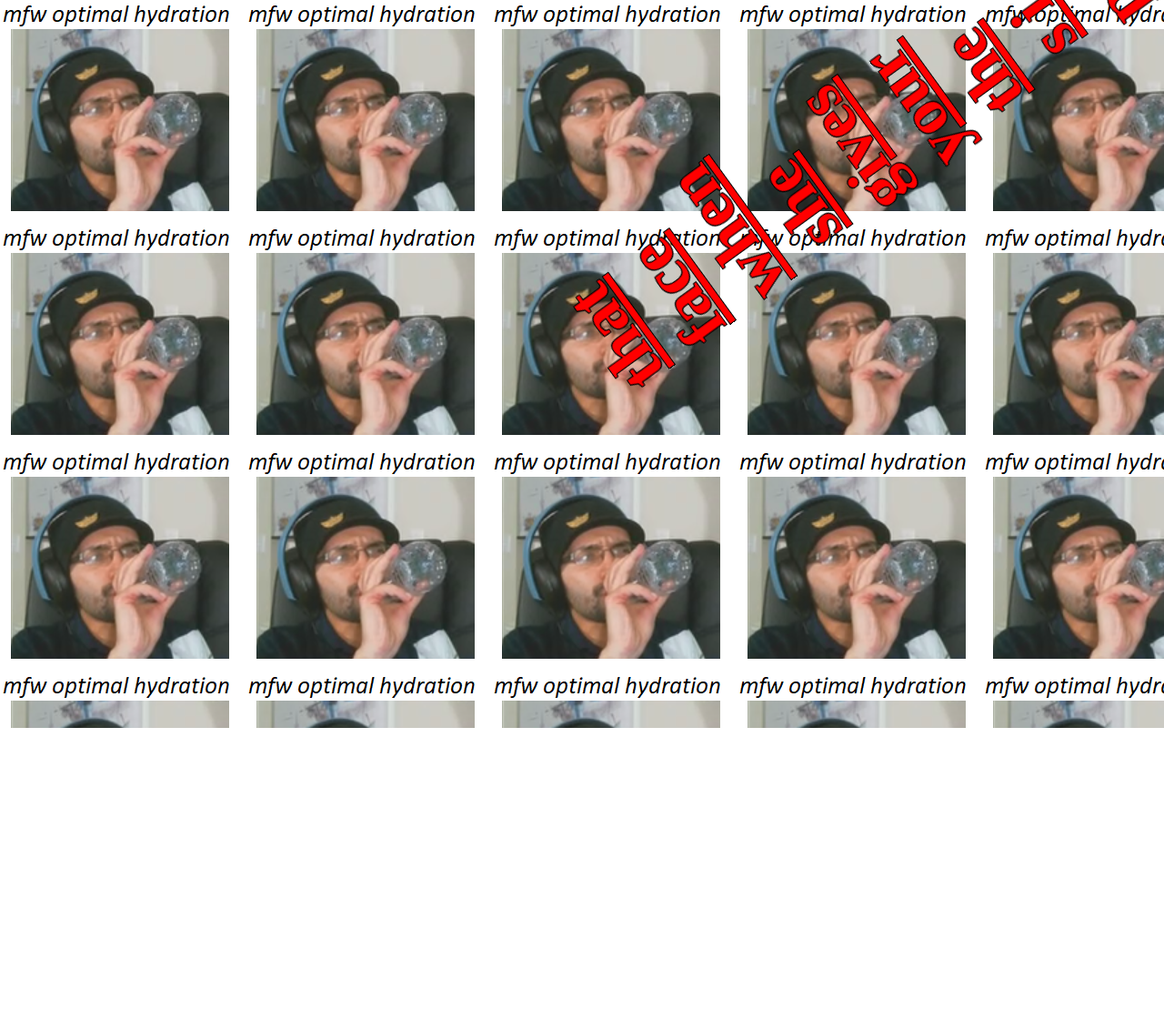
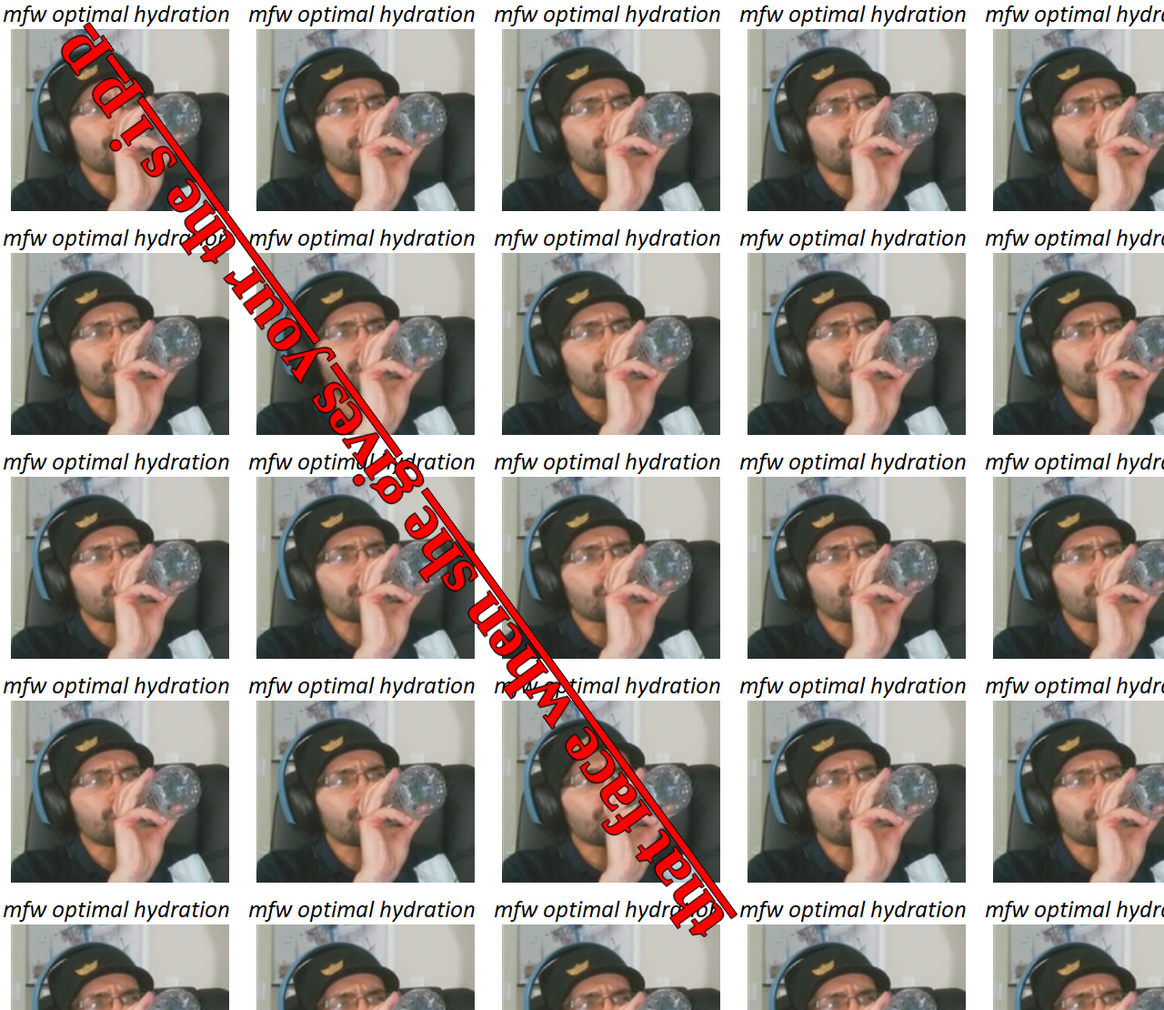
Before and after one commit to therealtenndex/therealtenndex.github.io, a PHP site: page / in a window 1280 px wide. Shown: the whole page at 91% size. Before the commit the page ends 800 px from the top, so only its background shows below. Run offline with PHP 8.4, Linux system fonts and the light colour scheme.

Commit message:
Update style.css

```diff
--- a/style.css
+++ b/style.css
@@ -10,12 +10,6 @@ h1 {
 		1px 1px 0 #000
 }
 body {
-    position: absolute;
-    top: 50%;
-    left: 50%;
-    width: 120px;
-    height: 120px;
-    margin:-60px 0 0 -60px;
     -webkit-animation:spin 4s linear infinite;
     -moz-animation:spin 4s linear infinite;
     animation:spin 4s linear infinite;
```
